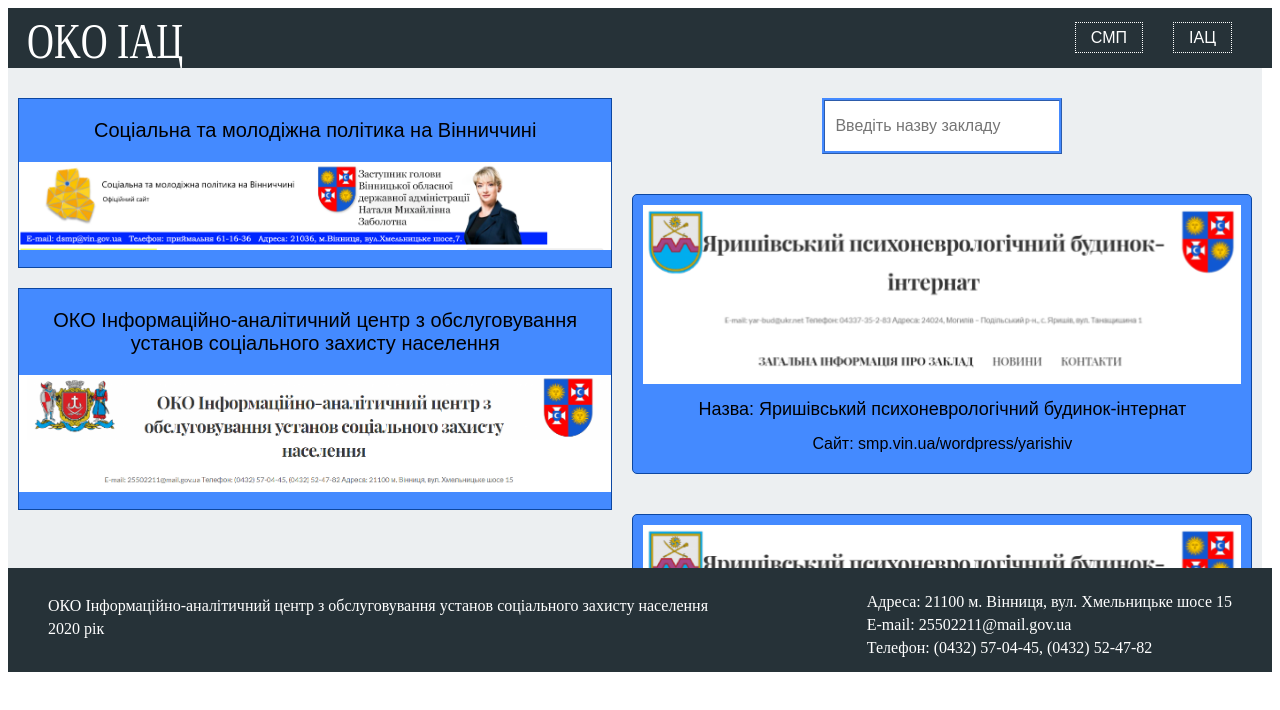
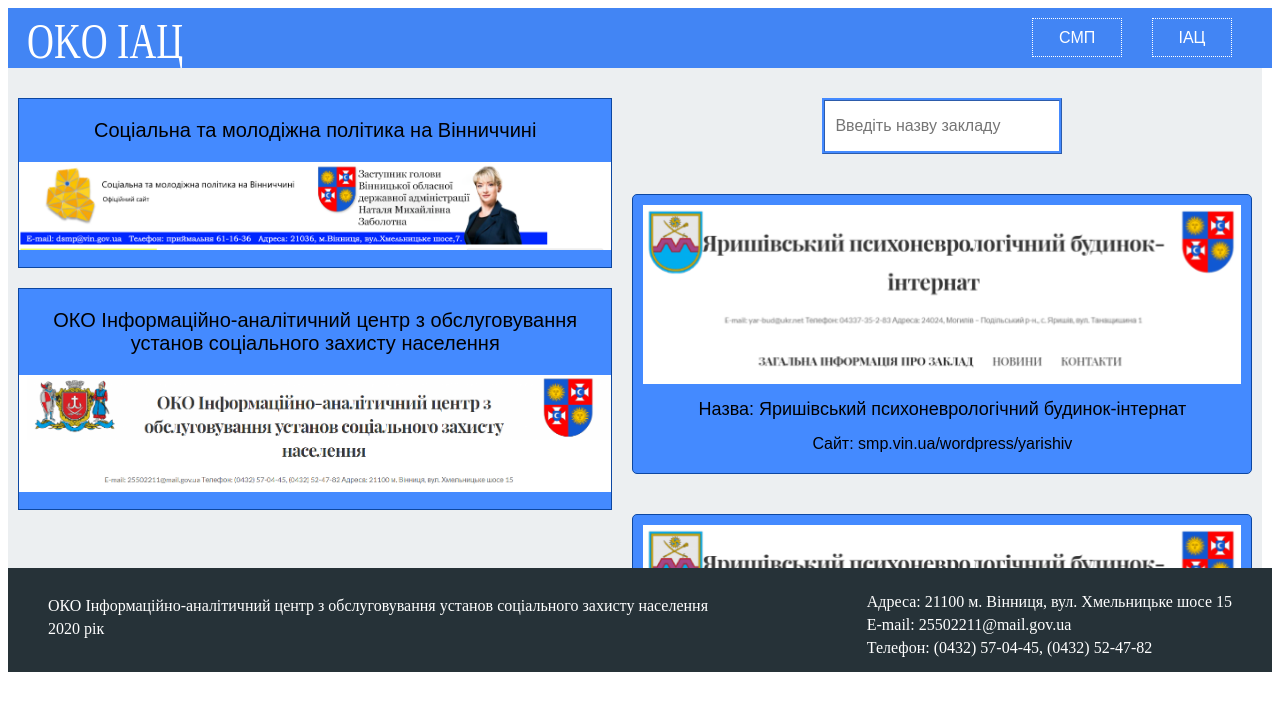
Before and after one commit to SergiiKov/main-page-iac, a React (Create React App) app: page / in a window 1280 px wide. Shown: the top 710 px of the page. Built offline with nearby package versions, Linux system fonts and the light colour scheme.

Commit message:
add styles v3

```diff
--- a/src/components/header/header.styles.scss
+++ b/src/components/header/header.styles.scss
@@ -5,7 +5,9 @@
     justify-content: space-between;
     // margin-bottom: 20px;
     // background-color: #4285F4;
-    background-color: #263238 ;
+    // background-color: #263238 ;
+    background-color:#4285F4;
+    // border-bottom: 2px solid black;
 
 
     .logo-container {
@@ -29,16 +31,17 @@
 
         a{
           color: white;
-          padding: 6px 15px 6px 15px;
+          padding: 0.6rem 1.6rem;
           border: 1px dotted white;
           text-decoration: none;
           font-family: 'Montserrat', sans-serif;
           font-weight: 500;
+          transition: background-color 0.5s ease;
         }
 
          a:hover {
           color: #0d47a1 ;
-          background: white;
+          background-color: white;
         }
       }
 
```
